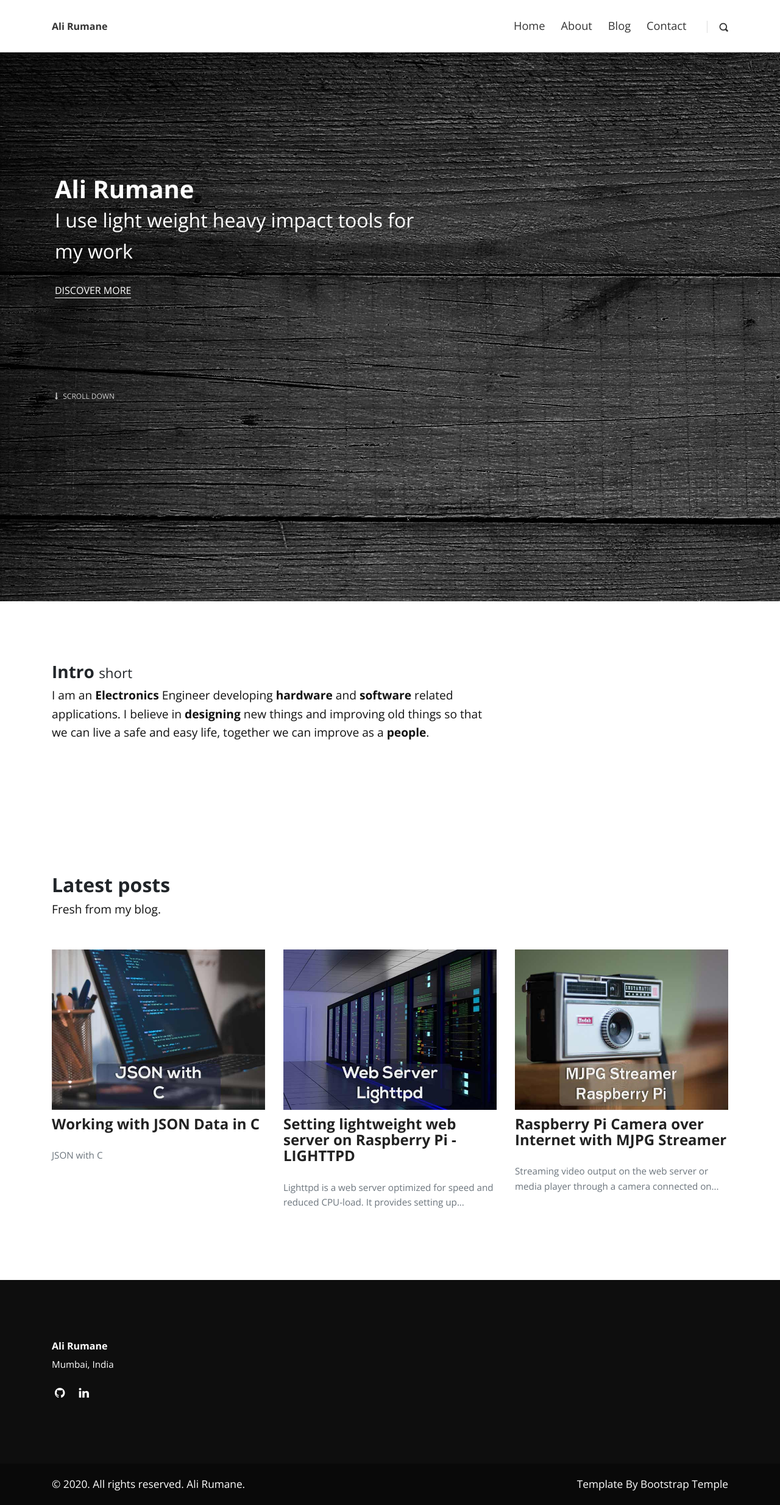
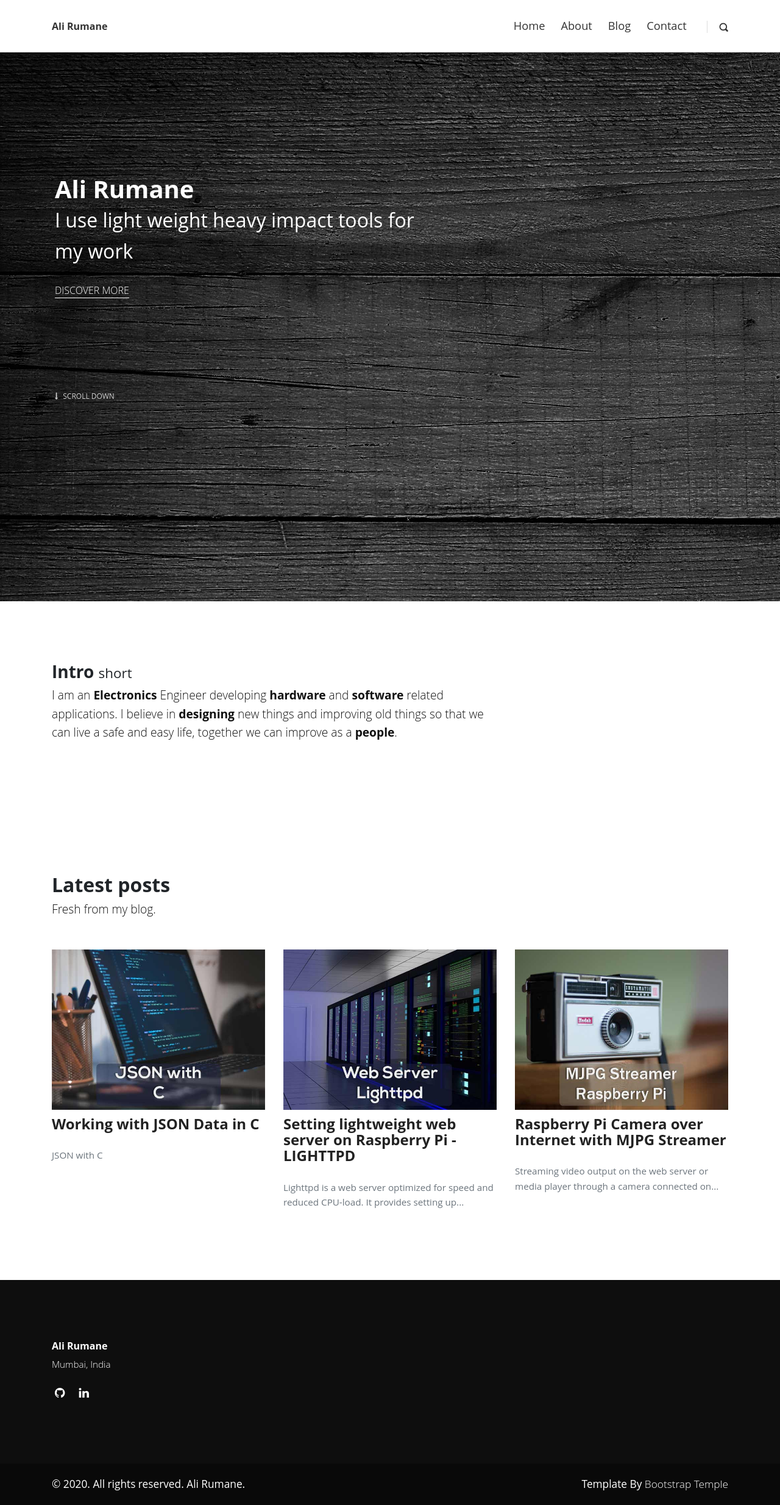
Before and after one commit to alirumane/alirumane.github.io, a Jekyll site: the page built from index.html, in a window 1280 px wide. Shown: the whole page at 61% size. Built offline with Jekyll 4.4.1, drawn with Linux system fonts in a browser that asks for light colours; some web fonts are replaced; comment, search, counter and statistics services are not loaded.

Commit message:
Update head.html

```diff
--- a/_includes/head.html
+++ b/_includes/head.html
@@ -12,7 +12,8 @@
     <!-- Custom icon font-->
     <link rel="stylesheet" href="{{ site.baseurl}}/assets/css/fontastic.css">
     <!-- Google fonts - Open Sans-->
-    <link rel="stylesheet" href="https://fonts.googleapis.com/css?family=Open+Sans:300,400,700">
+<!--     <link rel="stylesheet" href="https://fonts.googleapis.com/css?family=Open+Sans:300,400,700"> -->
+    <link rel="stylesheet" href="https://fonts.googleapis.com/css?family=Muli&display=swap">
     <!-- Fancybox-->
     <link rel="stylesheet" href="https://cdnjs.cloudflare.com/ajax/libs/fancybox/3.5.7/jquery.fancybox.min.css">
     <!-- theme stylesheet-->
```
